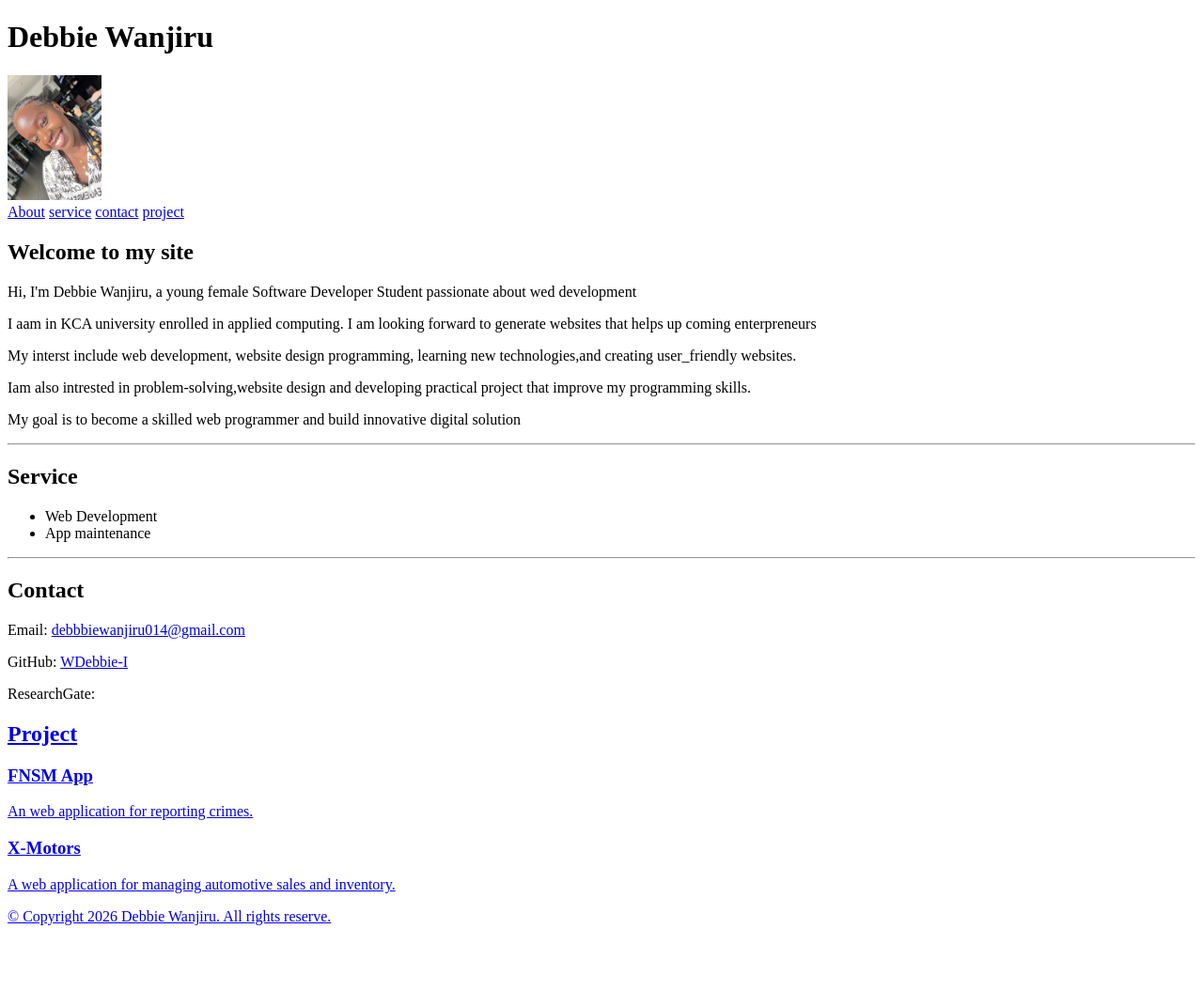
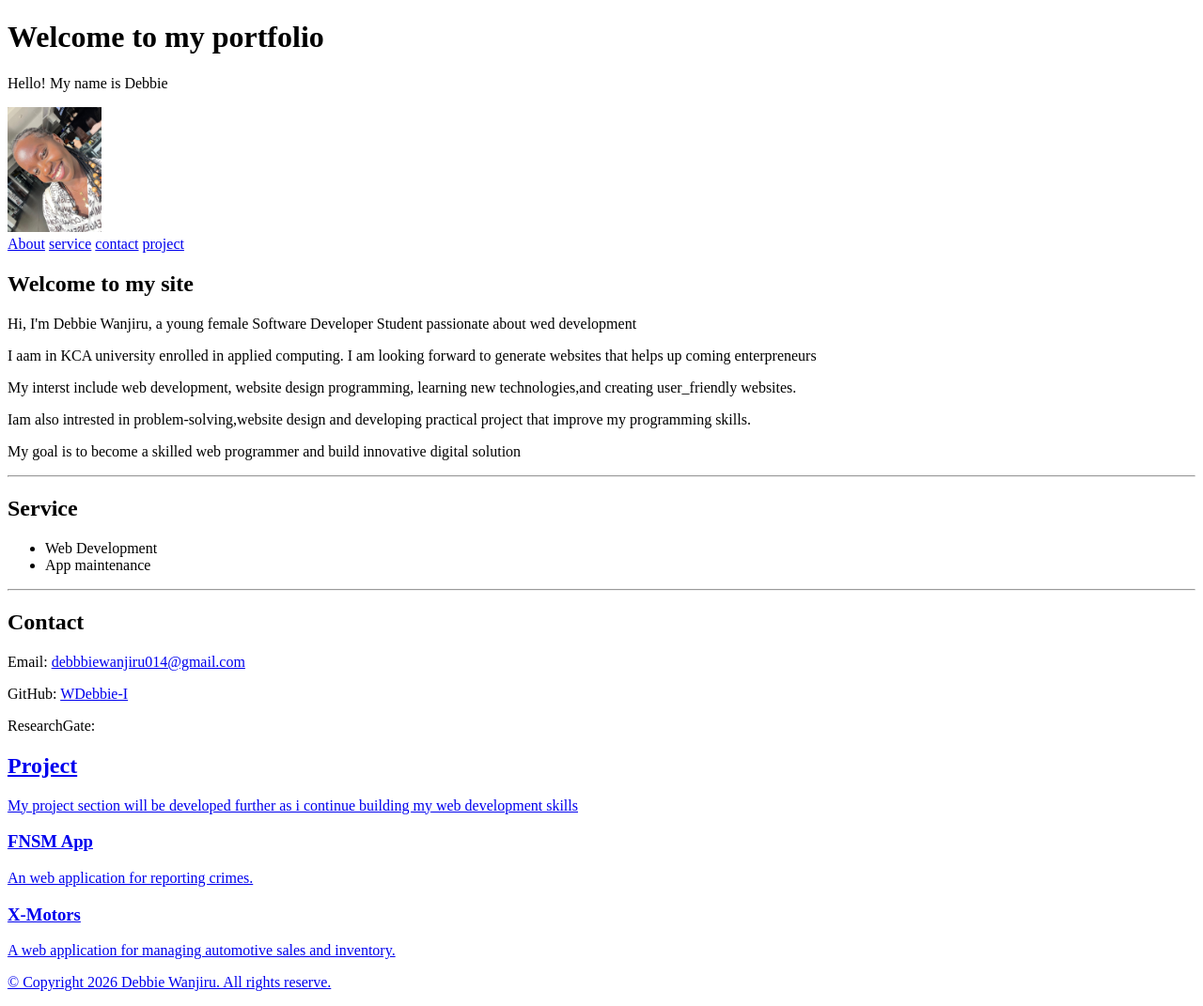
Before and after one commit to 2607555-cloud/-my-portfolio-, a plain HTML site: page Index.html in a window 1280 px wide. Shown: the whole page at 94% size. Before the commit the page ends 1001 px from the top, so only its background shows below. Drawn offline with Linux system fonts and the light colour scheme.

Commit message:
Add files via upload

```diff
--- a/Index.html
+++ b/Index.html
@@ -2,13 +2,13 @@
 <html lang<"en">
 <head>
     <meta chareset="UTF-8">
-    <meta name=""viewport" content="width=device-width,initial-scale=1.0">
+    <meta name="viewport" content="width=device-width, initial-scale=1.0">
     <title>My portfolio</title>
-    <link rel="stylesheet"href="syle.css">
+    <link rel="stylesheet" href="syle.css">
 </head>
 <body>
-    <nav class="navbar"></nav>
-    <h1>Debbie Wanjiru</h1>
+    <h1>Welcome to my portfolio</h1>
+    <p>Hello! My name is Debbie</p>
     <img src="My-photo.jpg.jpeg" ait="profile picture" width="100"><br>
     <a href="about.html">About</a>
     <a href="service.html">service</a>
@@ -34,14 +34,14 @@
     <section id="contact">
         <h2> Contact</h2>
         <p>Email: <a href="debbiewanjiru014@gmail.com"target="_blank">debbbiewanjiru014@gmail.com</a></p>
-        <p>GitHub: <a href=" https://26/07555-cloud.github.io/WDebbie-I"target="_blank">WDebbie-I</a></p>
+        <p>GitHub: <a href=" https://2607555-cloud.github.io/my-portfolio"target="_blank">WDebbie-I</a></p>
         <P>ResearchGate: <a href="https://26/07555-cloud.github,io/WDebbie-I/targe
         please feel free to reach out for collaboration or inquiries about my work.
     </section>
     <hr>
     </section id="project">
     <h2>Project</h2>
-
+    <p>My project section will be developed further as i continue building my web development skills</p>
     <h3>FNSM App</h3>
     <p>An web application for reporting crimes.</p>
 
```
